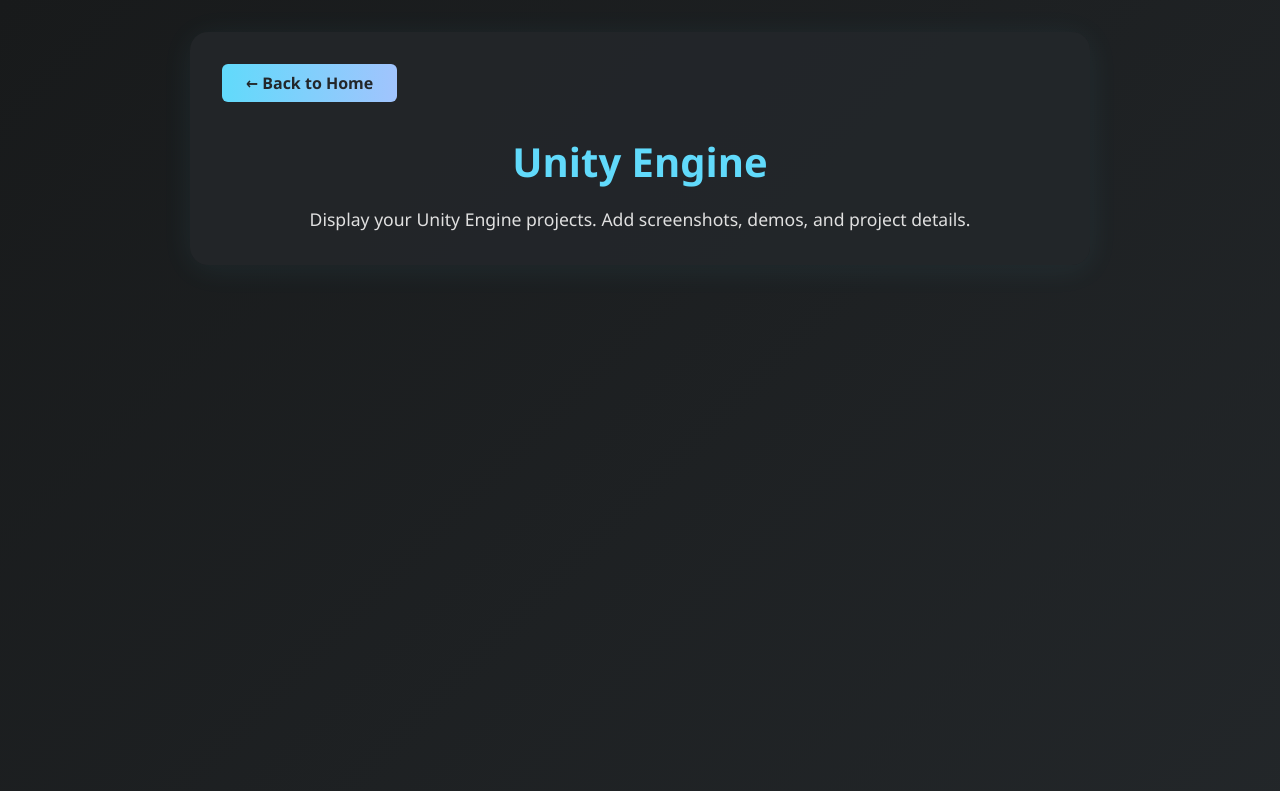
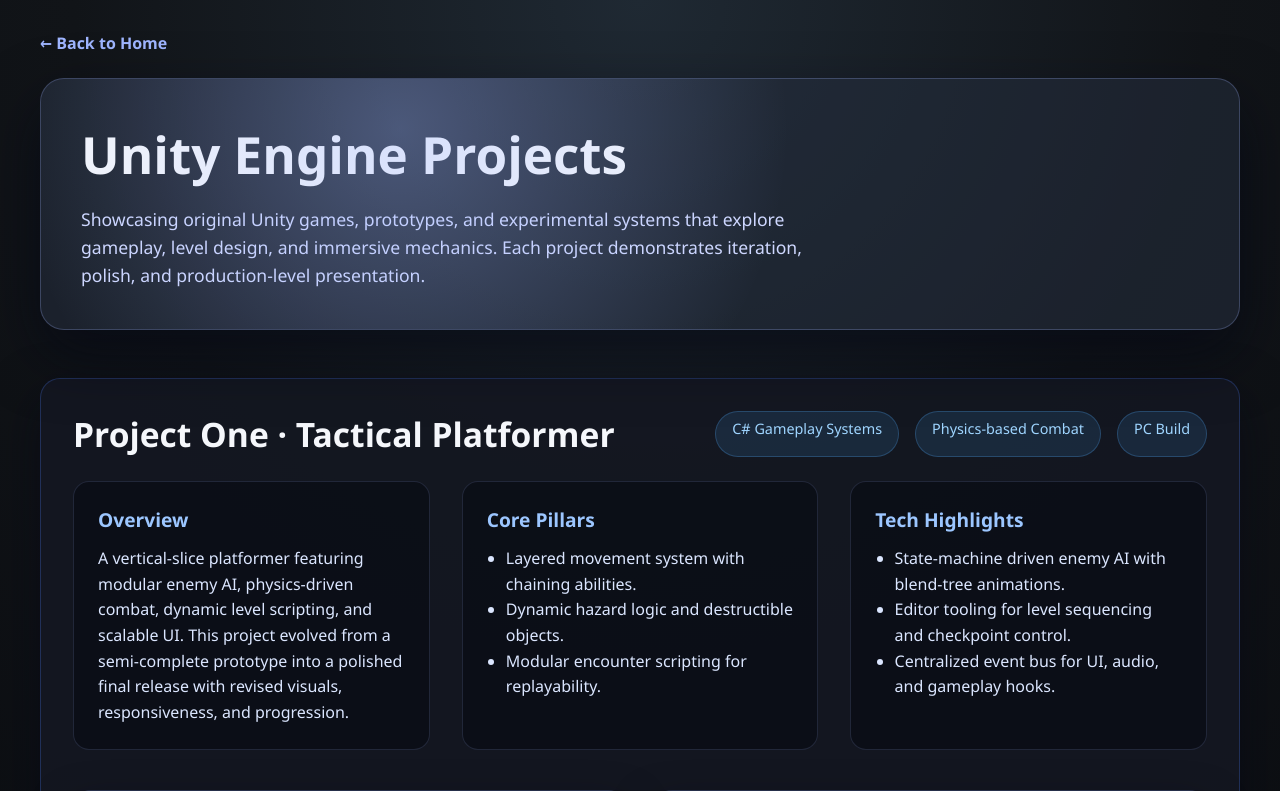
Before and after one commit to InstructorPatstone/loganjohnson.github.io, a Jekyll site: the page unity.html, which Jekyll copies as it is, in a window 1280 px wide. Shown: the top 791 px of the page. Built offline with Jekyll 4.4.1, drawn with Linux system fonts in a browser that asks for light colours; some of the changed text lies outside the part shown; grey boxes are pictures that could not be loaded.

Commit message:
Added unity elements for first unity game

```diff
--- a/unity.html
+++ b/unity.html
@@ -6,54 +6,206 @@
     <title>Unity Engine | Logan Johnson</title>
     <style>
         * { box-sizing: border-box; margin: 0; padding: 0; }
+        html { scroll-behavior: smooth; }
         body {
             font-family: 'Segoe UI', Tahoma, Geneva, Verdana, sans-serif;
-            background: linear-gradient(135deg, #181a1b 0%, #23272a 100%);
-            color: #f3f3f3;
+            background: radial-gradient(circle at top, #1f2933 0%, #111418 40%, #090b0f 100%);
+            color: #f5f7fb;
             min-height: 100vh;
             padding: 2rem;
         }
-        .container {
-            max-width: 900px;
-            margin: 0 auto;
-            background: rgba(35, 39, 42, 0.92);
-            border-radius: 18px;
-            padding: 2rem;
-            box-shadow: 0 4px 32px rgba(97, 218, 251, 0.067);
+        .container { max-width: 1200px; margin: 0 auto; }
+        .back-btn {
+            display: inline-flex;
+            align-items: center;
+            gap: 0.4rem;
+            color: #9fb5ff;
+            text-decoration: none;
+            font-weight: 600;
+            margin-bottom: 1.5rem;
+        }
+        .hero {
+            background: rgba(37, 46, 63, 0.55);
+            border: 1px solid rgba(159, 181, 255, 0.25);
+            border-radius: 24px;
+            padding: 2.5rem;
+            box-shadow: 0 25px 60px rgba(3, 6, 20, 0.6);
+            position: relative;
+            overflow: hidden;
+        }
+        .hero::after {
+            content: "";
+            position: absolute;
+            inset: 0;
+            background: radial-gradient(circle at 30% 20%, rgba(159,181,255,0.35), transparent 45%);
+            pointer-events: none;
         }
         h1 {
-            color: #61dafb;
-            font-size: 2.5rem;
+            font-size: clamp(2.8rem, 4vw, 3.6rem);
             margin-bottom: 1rem;
-            text-align: center;
         }
-        .back-btn {
-            background: linear-gradient(90deg, #61dafb 0%, #a1c4fd 100%);
-            color: #23272a;
-            padding: 0.5rem 1.5rem;
-            text-decoration: none;
-            border-radius: 6px;
-            font-weight: 600;
-            display: inline-block;
-            margin-bottom: 2rem;
+        .tagline {
+            color: #cfd8ff;
+            font-size: 1.1rem;
+            line-height: 1.6;
+            max-width: 780px;
         }
-        .back-btn:hover {
-            transform: translateY(-2px);
-            box-shadow: 0 4px 16px rgba(97, 218, 251, 0.3);
+        .project-card {
+            margin-top: 3rem;
+            background: rgba(20, 24, 34, 0.9);
+            border-radius: 20px;
+            border: 1px solid rgba(72, 125, 255, 0.25);
+            padding: 2rem;
+            box-shadow: 0 20px 50px rgba(5, 8, 20, 0.55);
         }
-        p {
-            font-size: 1.1rem;
-            color: #e0e0e0;
+        .project-header {
+            display: flex;
+            flex-wrap: wrap;
+            justify-content: space-between;
+            gap: 1rem;
+            margin-bottom: 1.5rem;
+        }
+        .project-header h2 {
+            font-size: 2.1rem;
+        }
+        .project-meta {
+            display: flex;
+            gap: 1rem;
+            flex-wrap: wrap;
+        }
+        .pill {
+            padding: 0.4rem 1rem;
+            border-radius: 999px;
+            background: rgba(79, 173, 255, 0.12);
+            border: 1px solid rgba(79, 173, 255, 0.25);
+            color: #9fd5ff;
+            font-size: 0.9rem;
+        }
+        .project-body {
+            display: grid;
+            grid-template-columns: repeat(auto-fit, minmax(280px, 1fr));
+            gap: 2rem;
+        }
+        .project-body section {
+            background: rgba(8, 11, 19, 0.65);
+            border: 1px solid rgba(159, 181, 255, 0.15);
+            border-radius: 16px;
+            padding: 1.5rem;
+        }
+        section h3 {
+            margin-bottom: 0.8rem;
+            color: #9cc6ff;
+            font-size: 1.2rem;
+        }
+        p, li {
             line-height: 1.6;
-            text-align: center;
+            color: #dbe6ff;
+        }
+        ul { padding-left: 1.2rem; }
+        .video-grid {
+            margin-top: 2.5rem;
+            display: grid;
+            grid-template-columns: repeat(auto-fit, minmax(320px, 1fr));
+            gap: 1.8rem;
+        }
+        .video-card {
+            background: rgba(11, 14, 22, 0.85);
+            border: 1px solid rgba(90, 110, 170, 0.35);
+            border-radius: 18px;
+            overflow: hidden;
+            box-shadow: 0 18px 40px rgba(5, 8, 20, 0.5);
+        }
+        .video-card iframe {
+            width: 100%;
+            aspect-ratio: 16 / 9;
+            border: none;
+        }
+        .video-card .label {
+            padding: 1.2rem 1.5rem;
+            border-top: 1px solid rgba(90, 110, 170, 0.2);
+        }
+        .video-card strong {
+            font-size: 1.05rem;
+        }
+        .video-card span {
+            display: block;
+            margin-top: 0.4rem;
+            color: #93a2ca;
+            font-size: 0.95rem;
+        }
+        @media (max-width: 640px) {
+            body { padding: 1.25rem; }
+            .project-body { grid-template-columns: 1fr; }
         }
     </style>
 </head>
 <body>
     <div class="container">
         <a href="index.html" class="back-btn">← Back to Home</a>
-        <h1>Unity Engine</h1>
-        <p>Display your Unity Engine projects. Add screenshots, demos, and project details.</p>
+
+        <header class="hero">
+            <h1>Unity Engine Projects</h1>
+            <p class="tagline">
+                Showcasing original Unity games, prototypes, and experimental systems that explore gameplay,
+                level design, and immersive mechanics. Each project demonstrates iteration, polish, and
+                production-level presentation.
+            </p>
+        </header>
+
+        <article class="project-card">
+            <div class="project-header">
+                <h2>Project One · Tactical Platformer</h2>
+                <div class="project-meta">
+                    <span class="pill">C# Gameplay Systems</span>
+                    <span class="pill">Physics-based Combat</span>
+                    <span class="pill">PC Build</span>
+                </div>
+            </div>
+
+            <div class="project-body">
+                <section>
+                    <h3>Overview</h3>
+                    <p>
+                        A vertical-slice platformer featuring modular enemy AI, physics-driven combat, dynamic level scripting,
+                        and scalable UI. This project evolved from a semi-complete prototype into a polished final release
+                        with revised visuals, responsiveness, and progression.
+                    </p>
+                </section>
+                <section>
+                    <h3>Core Pillars</h3>
+                    <ul>
+                        <li>Layered movement system with chaining abilities.</li>
+                        <li>Dynamic hazard logic and destructible objects.</li>
+                        <li>Modular encounter scripting for replayability.</li>
+                    </ul>
+                </section>
+                <section>
+                    <h3>Tech Highlights</h3>
+                    <ul>
+                        <li>State-machine driven enemy AI with blend-tree animations.</li>
+                        <li>Editor tooling for level sequencing and checkpoint control.</li>
+                        <li>Centralized event bus for UI, audio, and gameplay hooks.</li>
+                    </ul>
+                </section>
+            </div>
+
+            <div class="video-grid">
+                <div class="video-card">
+                    <iframe src="https://youtu.be/3lpAPTwJCt0" allowfullscreen></iframe>
+                    <div class="label">
+                        <strong>Semi-complete Gameplay Demo</strong>
+                        <span>Captures the initial mechanics, traversal flow, and combat pass.</span>
+                    </div>
+                </div>
+                <div class="video-card">
+                    <iframe src="https://youtu.be/vPRzj38azmo" allowfullscreen></iframe>
+                    <div class="label">
+                        <strong>Final Release Showcase</strong>
+                        <span>Highlights the revised visuals, polished UX, and final balancing.</span>
+                    </div>
+                </div>
+            </div>
+        </article>
     </div>
 </body>
 </html>
```
